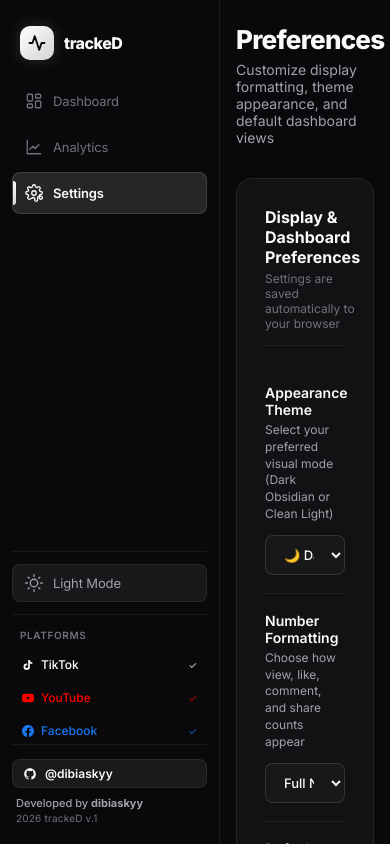
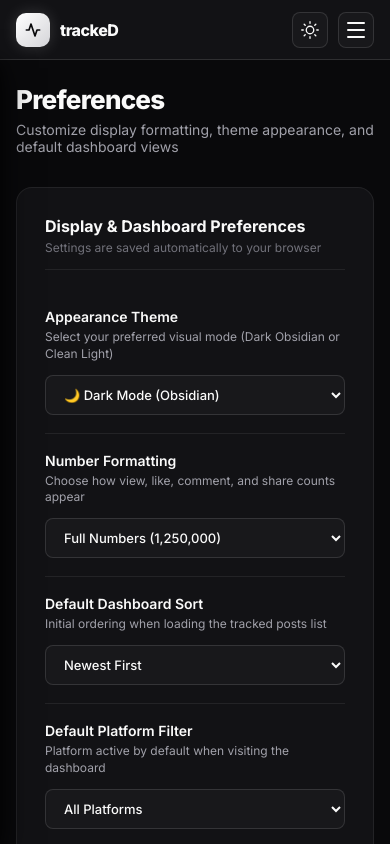
Before and after one commit to dibiaskyy/trackeD---diverse-social-media-analytics, a Next.js app in the folder frontend/: page /settings in a window 390 px wide. Shown: the top 844 px of the page. Built offline with nearby package versions, Linux system fonts and the light colour scheme.

Commit message:
feat: add full mobile, tablet, and desktop responsiveness

```diff
--- a/frontend/src/app/components/Sidebar.js
+++ b/frontend/src/app/components/Sidebar.js
@@ -1,5 +1,6 @@
 "use client"
 
+import { useState } from 'react'
 import { useRouter, usePathname } from 'next/navigation'
 import { useTheme } from '../lib/ThemeContext'
 import styles from '../styles/Sidebar.module.css'
@@ -69,11 +70,56 @@ export default function Sidebar() {
   const pathname = usePathname()
   const router = useRouter()
   const { theme, toggleTheme } = useTheme()
+  const [mobileOpen, setMobileOpen] = useState(false)
+
+  const handleNav = (path) => {
+    router.push(path)
+    setMobileOpen(false)
+  }
 
   return (
-    <aside className={styles.sidebar}>
+    <>
+      {/* Mobile Top Header (<= 768px) */}
+      <header className={styles.mobileHeader}>
+        <div className={styles.mobileLogo} onClick={() => handleNav('/')}>
+          <div className={styles.logoMark}>
+            <svg width="16" height="16" viewBox="0 0 24 24" fill="none" stroke="var(--color-logo-icon)" strokeWidth="2.5" strokeLinecap="round" strokeLinejoin="round">
+              <polyline points="22 12 18 12 15 21 9 3 6 12 2 12" />
+            </svg>
+          </div>
+          <span className={styles.logoText}>trackeD</span>
+        </div>
+
+        <div className={styles.mobileActions}>
+          <button
+            className={styles.mobileThemeBtn}
+            onClick={toggleTheme}
+            aria-label="Toggle Theme"
+          >
+            {theme === 'dark' ? <SunIcon /> : <MoonIcon />}
+          </button>
+
+          <button
+            className={`${styles.hamburgerBtn} ${mobileOpen ? styles.hamburgerActive : ''}`}
+            onClick={() => setMobileOpen((prev) => !prev)}
+            aria-label="Toggle Navigation Menu"
+          >
+            <span className={styles.hamburgerLine}></span>
+            <span className={styles.hamburgerLine}></span>
+            <span className={styles.hamburgerLine}></span>
+          </button>
+        </div>
+      </header>
+
+      {/* Mobile Backdrop */}
+      {mobileOpen && (
+        <div className={styles.mobileBackdrop} onClick={() => setMobileOpen(false)} />
+      )}
+
+      {/* Sidebar (Fixed on Desktop, Slide-out Drawer on Mobile) */}
+      <aside className={`${styles.sidebar} ${mobileOpen ? styles.sidebarOpen : ''}`}>
         {/* Logo */}
-      <div className={styles.logo} onClick={() => router.push('/')}>
+        <div className={styles.logo} onClick={() => handleNav('/')}>
           <div className={styles.logoMark}>
             <svg width="18" height="18" viewBox="0 0 24 24" fill="none" stroke="var(--color-logo-icon)" strokeWidth="2.5" strokeLinecap="round" strokeLinejoin="round">
               <polyline points="22 12 18 12 15 21 9 3 6 12 2 12" />
@@ -86,7 +132,7 @@ export default function Sidebar() {
         <nav className={styles.nav}>
           <button
             className={`${styles.navItem} ${pathname === '/' ? styles.navItemActive : ''}`}
-          onClick={() => router.push('/')}
+            onClick={() => handleNav('/')}
             title="Dashboard"
             id="nav-dashboard"
           >
@@ -96,7 +142,7 @@ export default function Sidebar() {
 
           <button
             className={`${styles.navItem} ${pathname.startsWith('/analytics') ? styles.navItemActive : ''}`}
-          onClick={() => router.push('/analytics')}
+            onClick={() => handleNav('/analytics')}
             title="Analytics"
             id="nav-analytics"
           >
@@ -106,7 +152,7 @@ export default function Sidebar() {
 
           <button
             className={`${styles.navItem} ${pathname.startsWith('/settings') ? styles.navItemActive : ''}`}
-          onClick={() => router.push('/settings')}
+            onClick={() => handleNav('/settings')}
             title="Settings"
             id="nav-settings"
           >
@@ -177,5 +223,6 @@ export default function Sidebar() {
           </div>
         </div>
       </aside>
+    </>
   )
 }
--- a/frontend/src/app/styles/Analytics.module.css
+++ b/frontend/src/app/styles/Analytics.module.css
@@ -512,7 +512,35 @@
 }
 
 @media (max-width: 900px) {
+  .page {
+    padding: 20px 16px 80px;
+  }
+  .pageHeader {
+    flex-direction: column;
+    align-items: flex-start;
+    gap: 12px;
+  }
   .metricChartsGrid {
     grid-template-columns: 1fr;
   }
+  .infoGrid {
+    grid-template-columns: 1fr;
+  }
 }
+
+@media (max-width: 600px) {
+  .pageTitle {
+    font-size: 22px;
+  }
+  .platformGrid {
+    grid-template-columns: 1fr;
+  }
+  .statGrid {
+    grid-template-columns: 1fr;
+  }
+  .metricTabs {
+    overflow-x: auto;
+    max-width: 100%;
+    -webkit-overflow-scrolling: touch;
+  }
+}
--- a/frontend/src/app/styles/Dashboard.module.css
+++ b/frontend/src/app/styles/Dashboard.module.css
@@ -306,20 +306,57 @@
 
 /* Responsive */
 @media (max-width: 1024px) {
+  .page {
+    padding: 28px 24px 80px;
+  }
   .statGrid {
     grid-template-columns: repeat(2, 1fr);
   }
 }
 
 @media (max-width: 768px) {
+  .shell {
+    flex-direction: column;
+  }
   .page {
-    padding: 24px 16px 80px;
+    padding: 18px 14px 80px;
+  }
+  .pageHeader {
+    flex-direction: column;
+    align-items: flex-start;
+    gap: 8px;
+    margin-bottom: 20px;
   }
   .greeting {
-    font-size: 20px;
+    font-size: 22px;
   }
   .sectionHeader {
     flex-direction: column;
     align-items: flex-start;
+    gap: 10px;
+  }
+  .sectionControls {
+    width: 100%;
+    justify-content: space-between;
+  }
+  .filterPills {
+    overflow-x: auto;
+    max-width: 100%;
+    -webkit-overflow-scrolling: touch;
   }
 }
+
+@media (max-width: 520px) {
+  .statGrid {
+    grid-template-columns: 1fr;
+    gap: 10px;
+  }
+  .pill {
+    padding: 4px 8px;
+    font-size: 11px;
+  }
+  .refreshAllBtn {
+    padding: 5px 10px;
+    font-size: 11px;
+  }
+}
--- a/frontend/src/app/styles/PostCard.module.css
+++ b/frontend/src/app/styles/PostCard.module.css
@@ -378,12 +378,37 @@
 }
 
 @media (max-width: 768px) {
+  .card {
+    padding: 14px 16px;
+  }
   .cardContent {
     flex-direction: column;
     align-items: flex-start;
+    gap: 12px;
   }
   .thumbnailContainer {
     width: 100%;
-    height: 140px;
+    height: 150px;
+  }
+  .mainInfo {
+    width: 100%;
+  }
+  .stats4Col,
+  .stats3Col {
+    grid-template-columns: repeat(2, 1fr);
+    gap: 10px 14px;
   }
 }
+
+@media (max-width: 480px) {
+  .header {
+    flex-wrap: wrap;
+    gap: 6px;
+  }
+  .cardActions {
+    margin-left: auto;
+  }
+  .statValue {
+    font-size: 15px;
+  }
+}
--- a/frontend/src/app/styles/PostDetail.module.css
+++ b/frontend/src/app/styles/PostDetail.module.css
@@ -442,3 +442,31 @@
   color: var(--color-danger);
   font-size: 14px;
 }
+
+@media (max-width: 768px) {
+  .page {
+    padding: 16px 14px 80px;
+  }
+  .topBar {
+    flex-wrap: wrap;
+    gap: 10px;
+  }
+  .titleRow {
+    flex-direction: column;
+    align-items: flex-start;
+    gap: 14px;
+  }
+  .detailThumbnailBox {
+    width: 100%;
+    height: 180px;
+  }
+  .statsGrid {
+    grid-template-columns: repeat(2, 1fr);
+  }
+}
+
+@media (max-width: 480px) {
+  .statsGrid {
+    grid-template-columns: 1fr;
+  }
+}
--- a/frontend/src/app/styles/PostForm.module.css
+++ b/frontend/src/app/styles/PostForm.module.css
@@ -200,3 +200,23 @@
   font-size: 13px;
   color: var(--color-danger);
 }
+
+@media (max-width: 640px) {
+  .wrapper {
+    padding: 16px;
+    margin-bottom: 24px;
+  }
+  .form {
+    flex-direction: column;
+  }
+  .button {
+    width: 100%;
+    justify-content: center;
+    padding: 12px;
+  }
+  .topRow {
+    flex-direction: column;
+    align-items: flex-start;
+    gap: 8px;
+  }
+}
--- a/frontend/src/app/styles/Sidebar.module.css
+++ b/frontend/src/app/styles/Sidebar.module.css
@@ -279,3 +279,122 @@
   from { opacity: 0; transform: translateY(6px); }
   to   { opacity: 1; transform: translateY(0); }
 }
+
+/* -------------------------------------------------------------
+   Mobile Header & Responsive Drawer
+   ------------------------------------------------------------- */
+.mobileHeader {
+  display: none;
+  position: sticky;
+  top: 0;
+  left: 0;
+  right: 0;
+  height: 60px;
+  background: var(--color-surface);
+  backdrop-filter: blur(12px);
+  -webkit-backdrop-filter: blur(12px);
+  border-bottom: 1px solid var(--color-border);
+  padding: 0 16px;
+  align-items: center;
+  justify-content: space-between;
+  z-index: 100;
+}
+
+.mobileLogo {
+  display: flex;
+  align-items: center;
+  gap: 10px;
+  cursor: pointer;
+}
+
+.mobileActions {
+  display: flex;
+  align-items: center;
+  gap: 10px;
+}
+
+.mobileThemeBtn {
+  width: 36px;
+  height: 36px;
+  border-radius: var(--radius-sm);
+  background: var(--color-surface-elevated);
+  border: 1px solid var(--color-border);
+  color: var(--color-text-primary);
+  display: flex;
+  align-items: center;
+  justify-content: center;
+  cursor: pointer;
+  transition: all 0.15s ease;
+}
+
+.hamburgerBtn {
+  width: 36px;
+  height: 36px;
+  border-radius: var(--radius-sm);
+  background: var(--color-surface-elevated);
+  border: 1px solid var(--color-border);
+  display: flex;
+  flex-direction: column;
+  align-items: center;
+  justify-content: center;
+  gap: 5px;
+  cursor: pointer;
+  padding: 8px;
+}
+
+.hamburgerLine {
+  width: 18px;
+  height: 2px;
+  background: var(--color-text-primary);
+  border-radius: 2px;
+  transition: all 0.2s ease;
+}
+
+.hamburgerActive .hamburgerLine:nth-child(1) {
+  transform: translateY(7px) rotate(45deg);
+}
+
+.hamburgerActive .hamburgerLine:nth-child(2) {
+  opacity: 0;
+}
+
+.hamburgerActive .hamburgerLine:nth-child(3) {
+  transform: translateY(-7px) rotate(-45deg);
+}
+
+.mobileBackdrop {
+  display: none;
+  position: fixed;
+  inset: 0;
+  background: rgba(0, 0, 0, 0.6);
+  backdrop-filter: blur(4px);
+  z-index: 998;
+}
+
+@media (max-width: 768px) {
+  .mobileHeader {
+    display: flex;
+  }
+
+  .mobileBackdrop {
+    display: block;
+  }
+
+  .sidebar {
+    position: fixed;
+    top: 60px;
+    left: 0;
+    bottom: 0;
+    width: 260px;
+    height: calc(100vh - 60px);
+    z-index: 999;
+    transform: translateX(-100%);
+    transition: transform 0.28s cubic-bezier(0.16, 1, 0.3, 1);
+    box-shadow: var(--shadow-lg);
+    background: var(--color-surface);
+  }
+
+  .sidebarOpen {
+    transform: translateX(0);
+  }
+}
```
Lines whose indentation alone changed are shown as unchanged.
